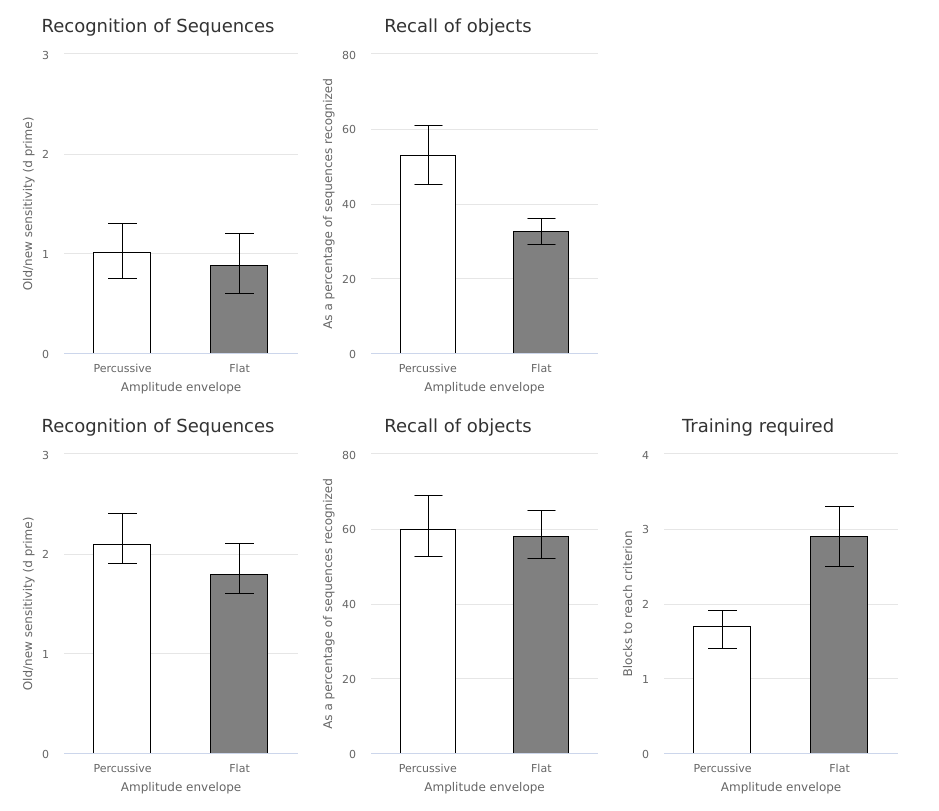
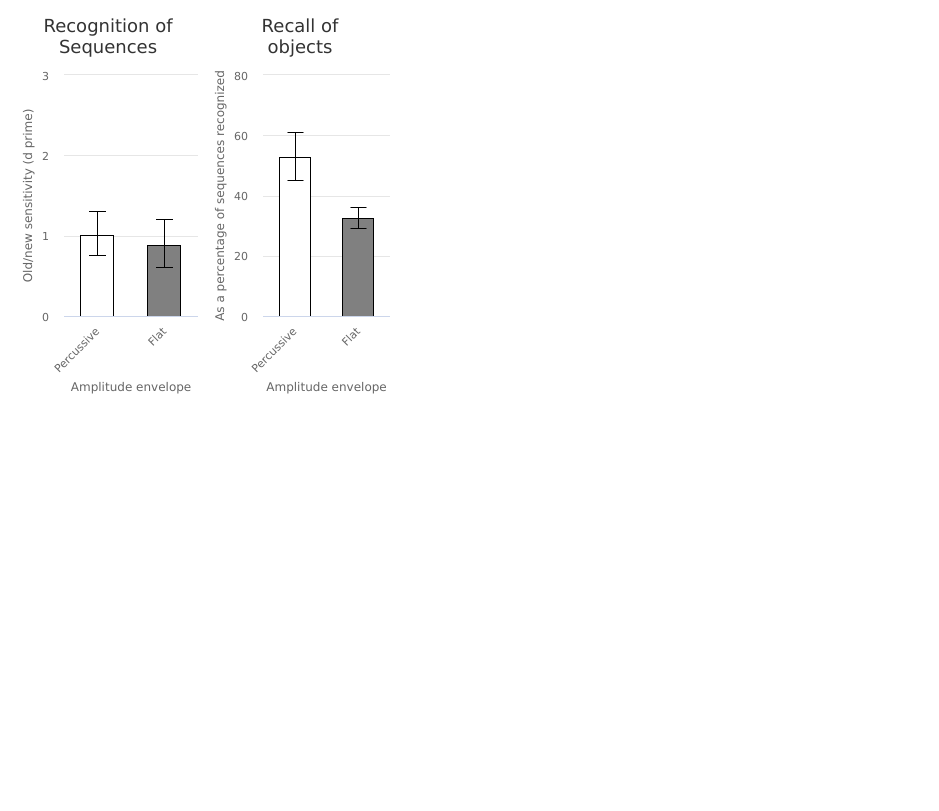
Before and after one commit to MAPLE-Lab/ML-Highcharts, a plain HTML site: page displayAll.html in a window 1280 px wide. Shown: the top 811 px of the page, without its empty margins (0-939 px from the left). Drawn offline with nearby package versions, Linux system fonts and the light colour scheme.

Commit message:
some changes

```diff
--- a/QJEP2016/QJEP-2016-fig2-1.js
+++ b/QJEP2016/QJEP-2016-fig2-1.js
@@ -19,7 +19,7 @@ $(document).ready(function () {
             title: {
                 text: 'Amplitude envelope' // X-AXIS LABEL
             },
-            categories: ["Percussive", "Flat"], // X-AXIS CATEGORIES
+            categories: ["Percussive","Flat"], // X-AXIS CATEGORIES
             crosshair: true
         },
         yAxis: {
@@ -34,12 +34,12 @@ $(document).ready(function () {
         credits: {
             enabled: false
         },
-        tooltip: {enabled: false},
+        tooltip: { enabled: false },
         series: [{
             // First category of Data
             name: 'Data',
             color: 'grey',
-            data: [{y: 1.01, color: 'white'}, 0.8807],
+            data: [{y: 1.01, color: 'white'},0.8807],
         }, {
             name: 'Data error',
             type: 'errorbar',
--- a/QJEP2016/QJEP-2016-fig2-2.js
+++ b/QJEP2016/QJEP-2016-fig2-2.js
@@ -19,7 +19,7 @@ $(document).ready(function () {
             title: {
                 text: 'Amplitude envelope' // X-AXIS LABEL
             },
-            categories: ["Percussive", "Flat"], // X-AXIS CATEGORIES
+            categories: ["Percussive","Flat"], // X-AXIS CATEGORIES
             crosshair: true
         },
         yAxis: {
@@ -34,12 +34,12 @@ $(document).ready(function () {
         credits: {
             enabled: false
         },
-        tooltip: {enabled: false},
+        tooltip: { enabled: false },
         series: [{
             // First category of Data
             name: 'Data',
             color: 'grey',
-            data: [{y: 52.9, color: 'white'}, 32.67],
+            data: [{y: 52.9, color: 'white'},32.67],
         }, {
             name: 'Data error',
             type: 'errorbar',
--- a/QJEP2016/QJEP-2016-fig2.js
+++ b/QJEP2016/QJEP-2016-fig2.js
@@ -5,9 +5,6 @@
  * created by Kyle Gauder
  */
 $(document).ready(function () {
-    $('#QJEP-2016-Figure2').css({
-        "position": "relative"
-    })
     $('#QJEP-2016-fig2-1').highcharts({
         chart: {
             type: 'column',
@@ -53,10 +50,6 @@ $(document).ready(function () {
             // Next category?
 
         }]
-    });
-    $('#QJEP-2016-fig2-1').css({
-        "left": "0px",
-        "position": "absolute"
     });
     $('#QJEP-2016-fig2-2').highcharts({
         chart: {
@@ -104,8 +97,4 @@ $(document).ready(function () {
 
         }]
     });
-    $('#QJEP-2016-fig2-2').css({
-        "left": "300px",
-        "position": "absolute"
-    });
 });
--- a/displayAll.html
+++ b/displayAll.html
@@ -18,36 +18,9 @@
 </head>
 <body>
 <!--QJEP Article-->
-<div id="QJEP-2016-Figure2" style="width: 600px; height: 400px; margin: 0">
-    <div id="QJEP-2016-fig2-1" style="width: 300px; height: 400px; margin: 0"></div>
-    <div id="QJEP-2016-fig2-2" style="width: 300px; height: 400px; margin: 0 auto"></div>
+<div id="QJEP-2016-Figure2" style="width: 400px; height: 400px; margin: 0">
+    <div id="QJEP-2016-fig2-1" style="width: 200px; height: 400px; margin: 0; position: absolute;"></div>
+    <div id="QJEP-2016-fig2-2" style="width: 200px; height: 400px; margin: 0; position: absolute; left: 200px;"></div>
 </div>
-<div id="QJEP-2016-Figure3" style="width: 900px; height: 400px; margin: 0">
-    <div id="QJEP-2016-fig3-1" style="width: 300px; height: 400px; margin: 0 auto"></div>
-    <div id="QJEP-2016-fig3-2" style="width: 300px; height: 400px; margin: 0 auto"></div>
-    <div id="QJEP-2016-fig3-3" style="width: 300px; height: 400px; margin: 0 auto"></div>
-</div>
-<div id="QJEP-2016-Figure4" style="width: 900px; height: 400px; margin: 0">
-    <div id="QJEP-2016-fig4-1" style="width: 300px; height: 400px; margin: 0 auto"></div>
-    <div id="QJEP-2016-fig4-2" style="width: 300px; height: 400px; margin: 0 auto"></div>
-</div>
-
-<!--Lorraine's Article-->
-<div id="Lorraine-2016-Figure4" style="width: 600px; height: 400px; margin: 0">
-    <div id="Lorraine-2016-fig4-1" style="width: 300px; height: 400px; margin: 0 auto"></div>
-    <div id="Lorraine-2016-fig4-2" style="width: 300px; height: 400px; margin: 0 auto"></div>
-
-
-</div>
-<div id="Lorraine-2016-Figure6" style="width: 300px; height: 400px; margin: 0">
-    <div id="Lorraine-2016-fig6-1" style="width: 300px; height: 400px; margin: 0 auto"></div>
-</div>
-<div id="SMPC-2016-Figure1" style="width: 900px; height: 600px; margin: 0">
-    <div id="SMPC-fig1" style="width: 600px; height: 400px; margin: 0"></div>
-</div>
-
-<div id="AmpEnvPie-Figure" style="width: 900px; height: 600px; margin: 0">
-    <div id="AmpEnvPie" style="width: 600px; height: 400px; margin: 0"></div>
-    </div>
 </body>
 </html>
```
